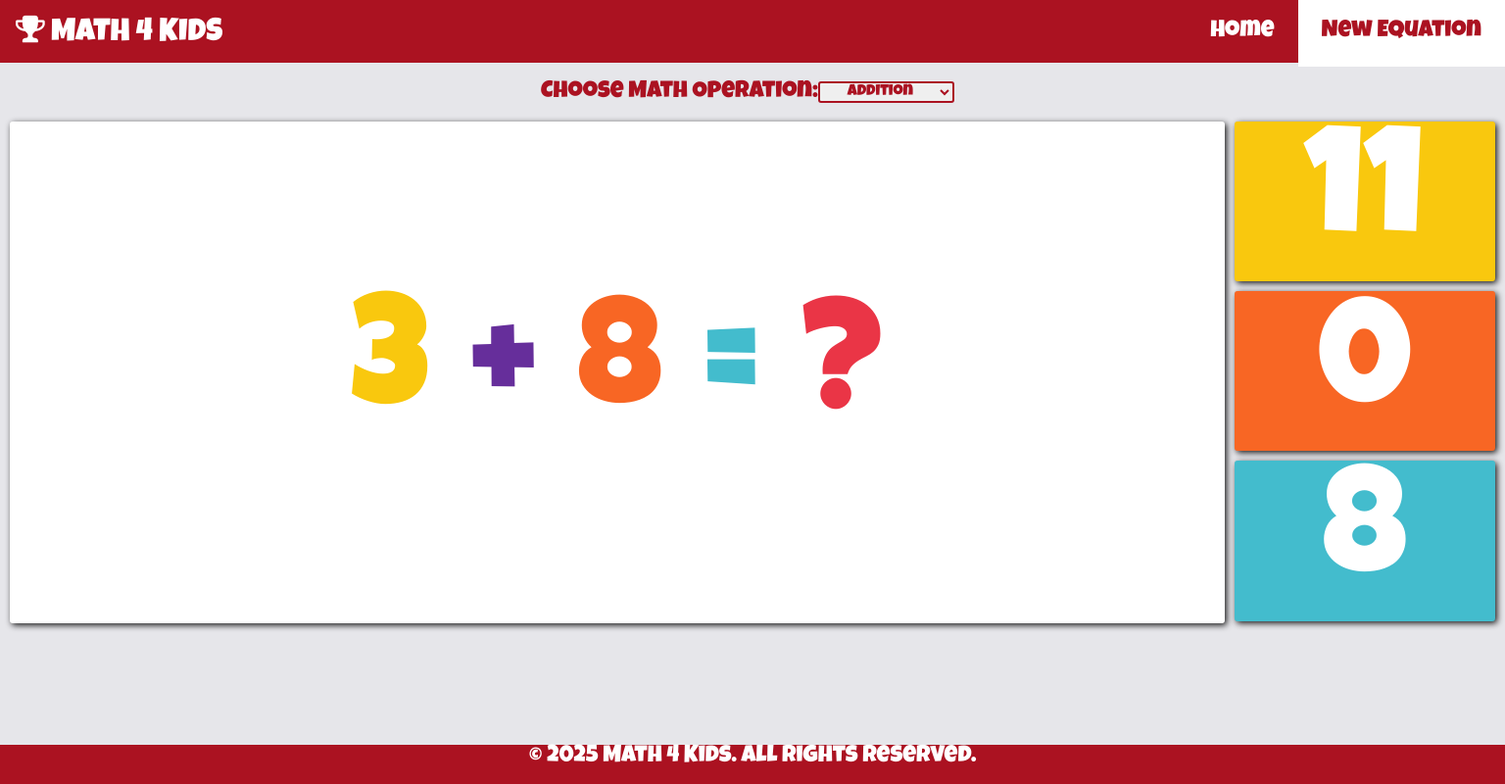
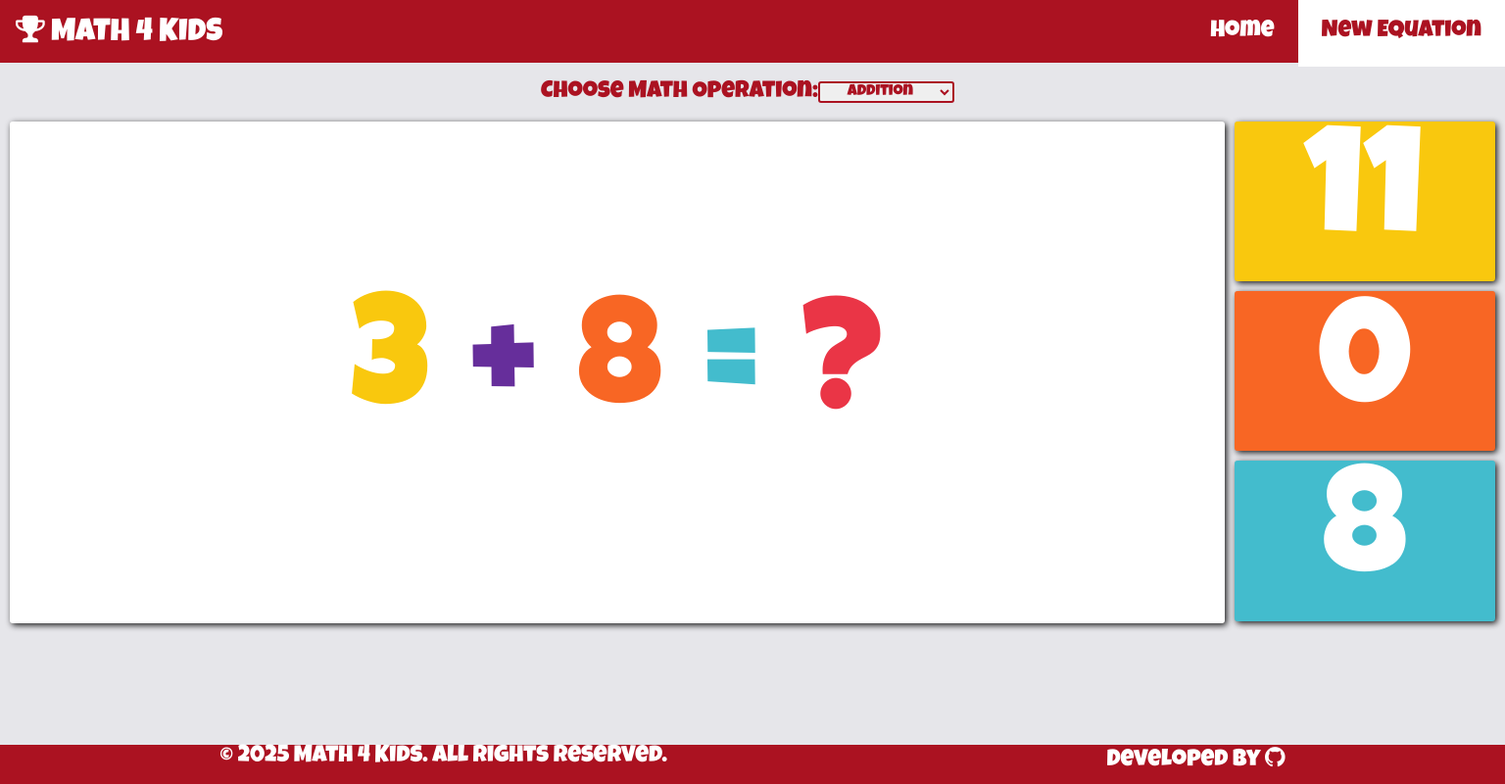
Before and after one commit to Aziz-Ibrahim/math4kids, a website: page game.html in a window 1536 px wide. Shown: the whole page at 98% size. Drawn offline with Linux system fonts and the light colour scheme; a web font is replaced by a local one.

Commit message:
Add developer's github link to footer

```diff
--- a/assets/css/style.css
+++ b/assets/css/style.css
@@ -455,11 +455,23 @@ dialog::backdrop {
 
     /* Footer */
     footer {
+        display: flex;
+        flex-direction: row;
+        justify-content: space-around;
         position: fixed;
         bottom: 0;
         height: 5vh;
         font-size: 1.5rem;
         padding: 0%;
+    }
+
+    footer p {
+        color: white;
+    }
+
+    footer a {
+        color: white;
+        text-decoration: none;
     }
 
 }
--- a/game.html
+++ b/game.html
@@ -95,7 +95,13 @@
     </dialog>
     <!-- Footer -->
     <footer>
-        <p>© 2025 Math 4 Kids. All Rights Reserved.</p>
+        <span class="footer-text">
+            <p>© 2025 Math 4 Kids. All Rights Reserved.</p>
+        </span><span class="footer-text">
+            <p>Developed by <a href="https://github.com/Aziz-Ibrahim" target="_blank"
+                    aria-label="Go to the develper's github page, opens in a new window"><i class="fa fa-github"
+                        aria-hidden="true"></i></a></p>
+        </span>
     </footer>
     <!-- Javascript -->
     <script src="assets/js/game.js"></script>
```
Also changed, not shown: index.html (+7 -1 lines).
